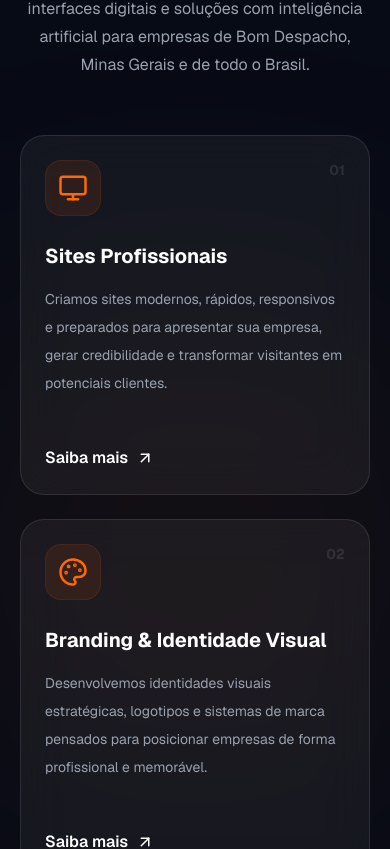
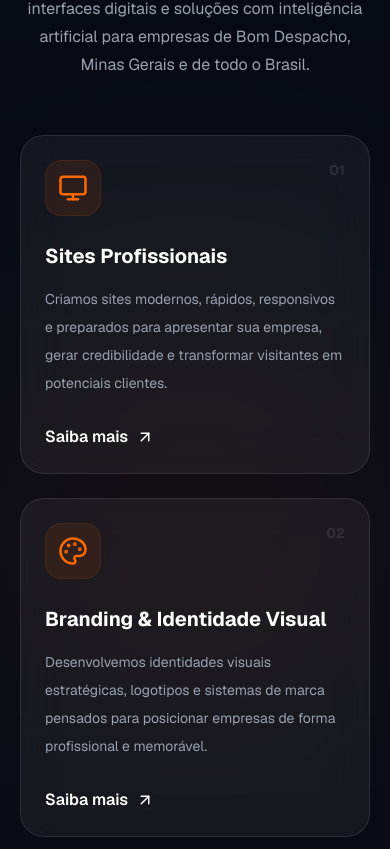
Before and after one commit to VSDesign-Studio/vs-design-studio, a Next.js app: page / in a window 390 px wide. Shown: the part 2795-3644 px from the top of the page. Built offline with nearby package versions, Linux system fonts and the light colour scheme.

Commit message:
fix: melhora altura dos cards no mobile

```diff
--- a/src/components/ProjectCard.tsx
+++ b/src/components/ProjectCard.tsx
@@ -31,7 +31,7 @@ export default function ProjectCard({
         relative
         flex
         h-full
-        min-h-[410px]
+        min-h-[340px]
         overflow-hidden
         rounded-3xl
         border
--- a/src/components/Services.tsx
+++ b/src/components/Services.tsx
@@ -95,7 +95,7 @@ export default function Services() {
                     duration: 0.25,
                     ease: "easeOut",
                   }}
-                  className="group relative flex h-full min-h-[360px] flex-col overflow-hidden rounded-3xl border border-white/10 bg-white/[0.05] p-6 backdrop-blur-xl transition-[border-color,background-color,box-shadow] duration-300 hover:border-orange-500/50 hover:bg-white/[0.08] hover:shadow-[0_20px_60px_rgba(249,115,22,0.18)] sm:min-h-[390px] sm:p-8 lg:min-h-[430px]"
+                  className="group relative flex h-full min-h-[320px] flex-col overflow-hidden rounded-3xl border border-white/10 bg-white/[0.05] p-6 backdrop-blur-xl transition-[border-color,background-color,box-shadow] duration-300 hover:border-orange-500/50 hover:bg-white/[0.08] hover:shadow-[0_20px_60px_rgba(249,115,22,0.18)] sm:min-h-[390px] sm:p-8 lg:min-h-[430px]"
                 >
                   {/* Glow interno */}
                   <div
--- a/src/components/Testimonials.tsx
+++ b/src/components/Testimonials.tsx
@@ -79,7 +79,7 @@ export default function Testimonials() {
         <div className="grid items-stretch gap-6 md:grid-cols-2 lg:grid-cols-3 lg:gap-8">
           {testimonials.map((testimonial) => (
             <Reveal key={testimonial.name}>
-              <article className="group relative flex h-full min-h-[360px] flex-col overflow-hidden rounded-3xl border border-white/10 bg-white/[0.05] p-6 backdrop-blur-xl transition-all duration-500 hover:-translate-y-2 hover:border-orange-500/40 hover:bg-white/[0.08] hover:shadow-[0_20px_60px_rgba(249,115,22,0.15)] sm:min-h-[390px] sm:p-8">
+              <article className="group relative flex h-full min-h-[320px] flex-col overflow-hidden rounded-3xl border border-white/10 bg-white/[0.05] p-6 backdrop-blur-xl transition-all duration-500 hover:-translate-y-2 hover:border-orange-500/40 hover:bg-white/[0.08] hover:shadow-[0_20px_60px_rgba(249,115,22,0.15)] sm:min-h-[390px] sm:p-8">
                 {/* Glow interno */}
                 <div
                   aria-hidden="true"
```
